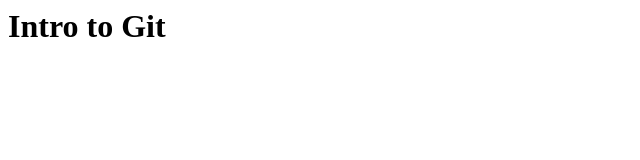
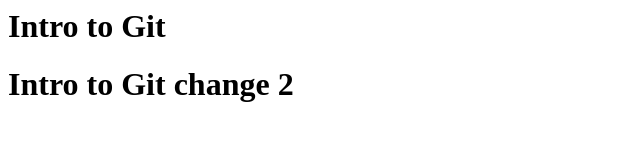
Before and after one commit to RyanMarvin/intro-to-git, a plain HTML site: page index.html in a window 1280 px wide. Shown: the whole page, without its empty margins (0-640 px from the left). Drawn offline with Linux system fonts and the light colour scheme.

Commit message:
Adding additional header in body

```diff
--- a/index.html
+++ b/index.html
@@ -1,3 +1,4 @@
 <body>
 <h1>Intro to Git</h1>
+<h1>Intro to Git change 2</h1>
 </body>
```
